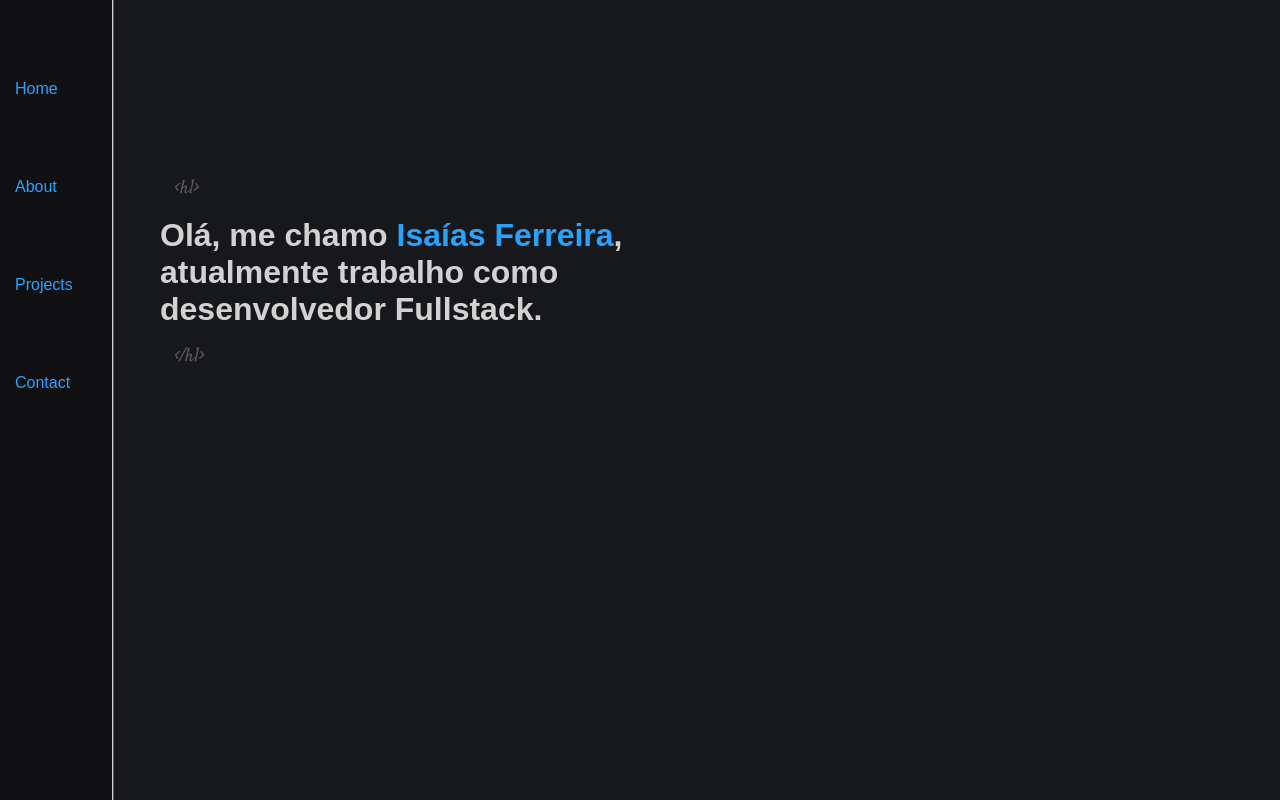
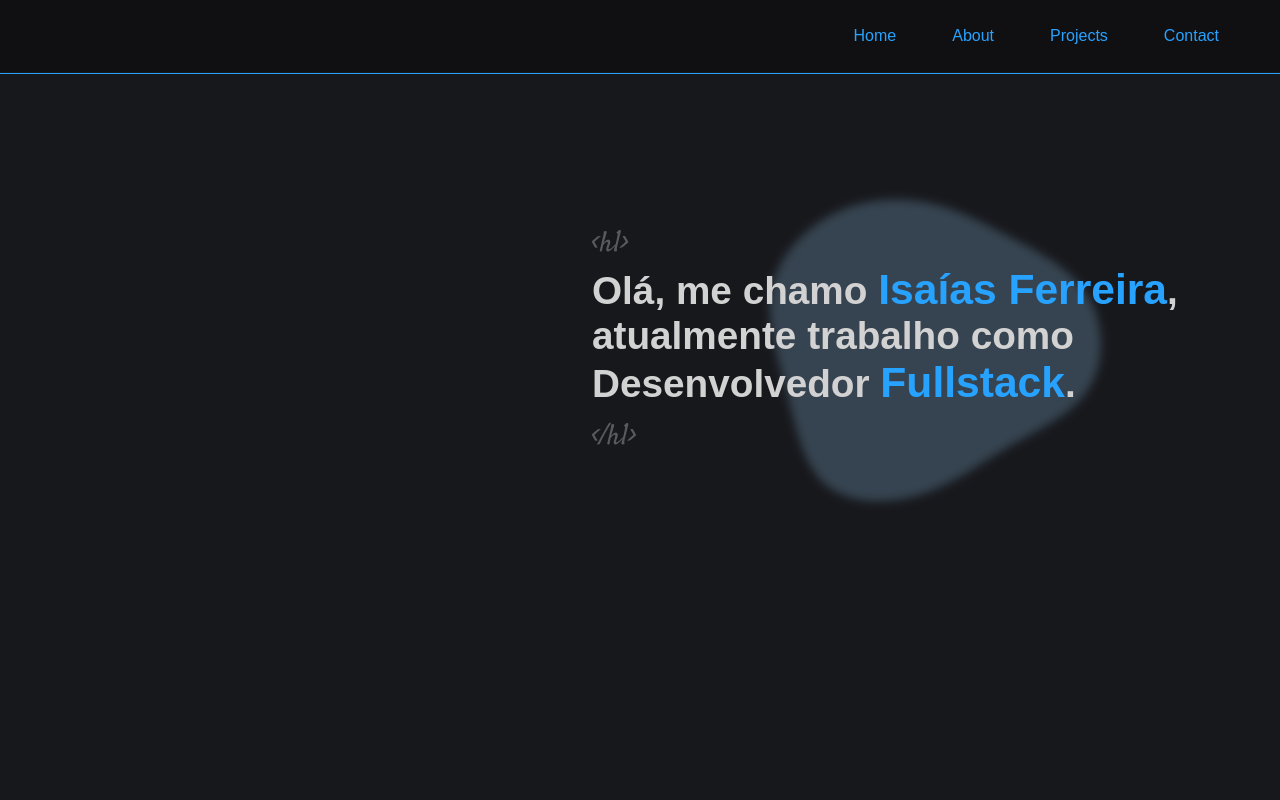
Before and after one commit to Kaydden/My-portfolio, a plain HTML site: page index.html in a window 1280 px wide. Drawn offline with Linux system fonts and the light colour scheme; a web font is replaced by a local one.

Commit message:
navbar & home

```diff
--- a/index.html
+++ b/index.html
@@ -19,12 +19,16 @@
       </nav>
     </header>
     <main>
+
       <div class="section home">
-        <div class="home">
+      <div class="decoration__home">
+        <img class="decoration" src="./images/blob-1.svg" alt="decoration-1">
+      </div>
+        <div class="home init">
           <p class="tag">&lt;h1&gt;</p>
           <h1>
             Olá, me chamo <span class="nome">Isaías Ferreira</span>,<br> atualmente trabalho como<br>
-            desenvolvedor Fullstack.
+            Desenvolvedor <span class="nome">Fullstack</span>.
           </h1>
           <p class="tag">&lt;/h1&gt;</p>
         </div>
--- a/style.css
+++ b/style.css
@@ -21,20 +21,17 @@ body {
 }
 .nav {
   background: var(--terciary-color);
-  height: 100%;
-  width: 7rem;
-  position: fixed !important;
+  height: 4.5rem;
   display: flex;
-  border-right: 0.5px solid var(--quartenary-color);
-  box-shadow: 0px 0px 0px 1px rgba(255, 255, 255, 0.275);
+  justify-content: flex-end;
+  align-items: center;
+  border-bottom: 0.5px solid var(--primary-color);
+  box-shadow: 0px 1px 0px 0px var(--secundary-color)
 }
-
 .options__nav {
-  margin-top: 5rem;
-  margin-left: 15px ;
+  padding: 5px;
+  text-align: center;
   display: flex;
-  flex-direction: column;
-  gap: 5rem;
 }
 
 .nav__item,
@@ -43,8 +40,8 @@ body {
   color: var(--secundary-color);
   text-decoration: none;
   font-weight: 500;
+  padding-bottom: 3px;
   position: relative;
-  padding-bottom: 4px;
   margin-right: 3.5rem;
 }
 
@@ -66,23 +63,41 @@ body {
 }
 
 .section {
-  margin-left: 10rem;
-  width: 45%;
+  display: flex;
+  margin-right: 3rem;
+  width: 50%;
   color: var(--quartenary-color);
 }
 
 .home {
-  font-size: 1em;
-  padding-top: 80px;
+  float: right;
+  margin-top: 3.8rem;
+  font-size: 1.1em;
+  position: relative; /* É necessário definir a posição do elemento */
+  z-index: 1; /* Valor maior do que a classe decoration__home */
+}
+
+.init {
+  margin-top: 5rem;
+}
+
+.decoration__home {
+  width: 65%;
+  height: auto;
+  filter: blur(5px) contrast(0.3) opacity(0.4);
+  position: absolute;
+  margin-left: 8rem;
+  float: right;
 }
 
 .nome {
   color: var(--secundary-color);
+  font-size: 1.1em;
 }
 
 .tag {
-  padding: 15px;
+  padding-top: 10px;
   color: #d2d2d25b;
   font-family: "Satisfy", sans-serif;
-  font-size: 1.2em;
+  font-size: 1.5em;
 }
```
Also changed, not shown: images/blob-1.svg (added), images/blob.svg (added).
